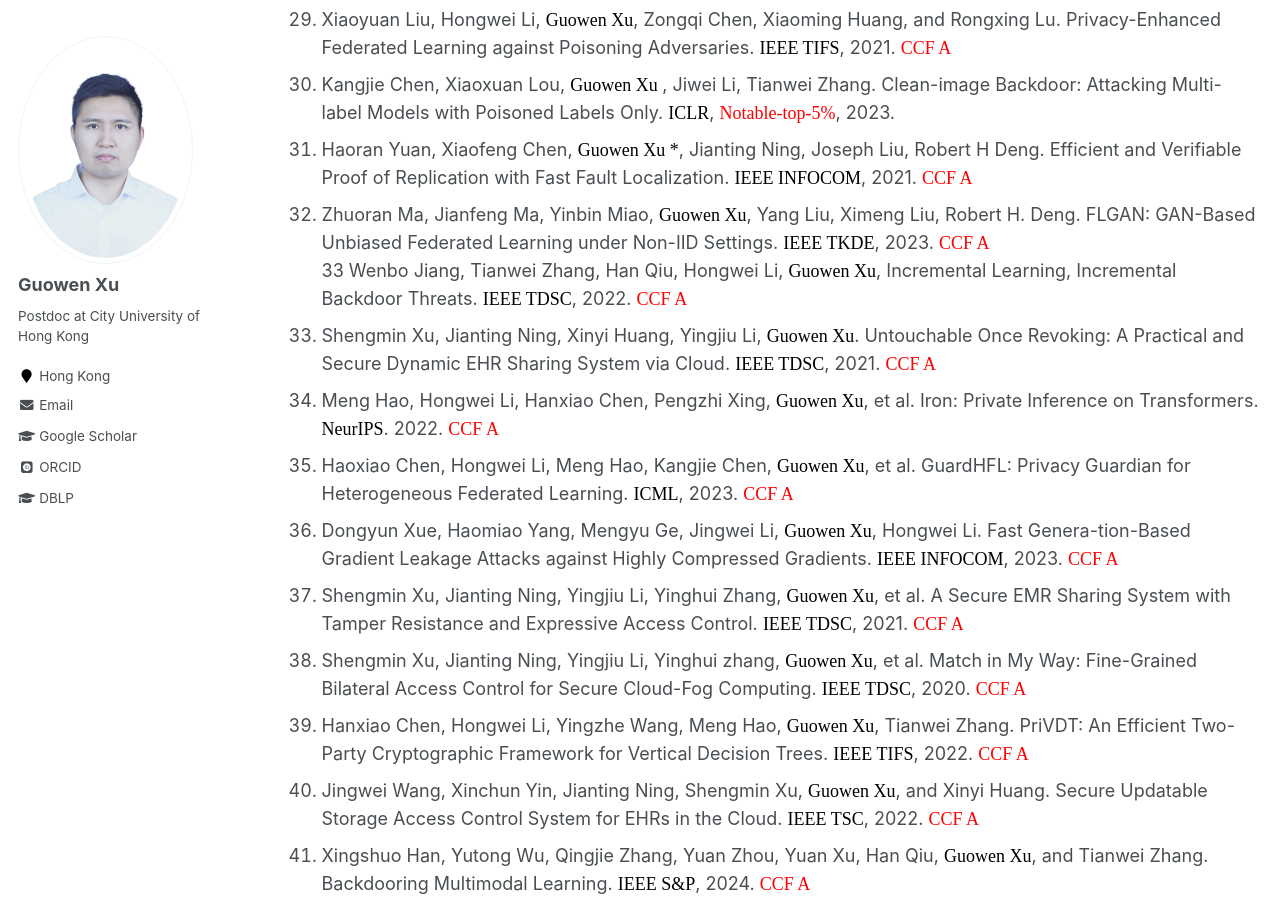
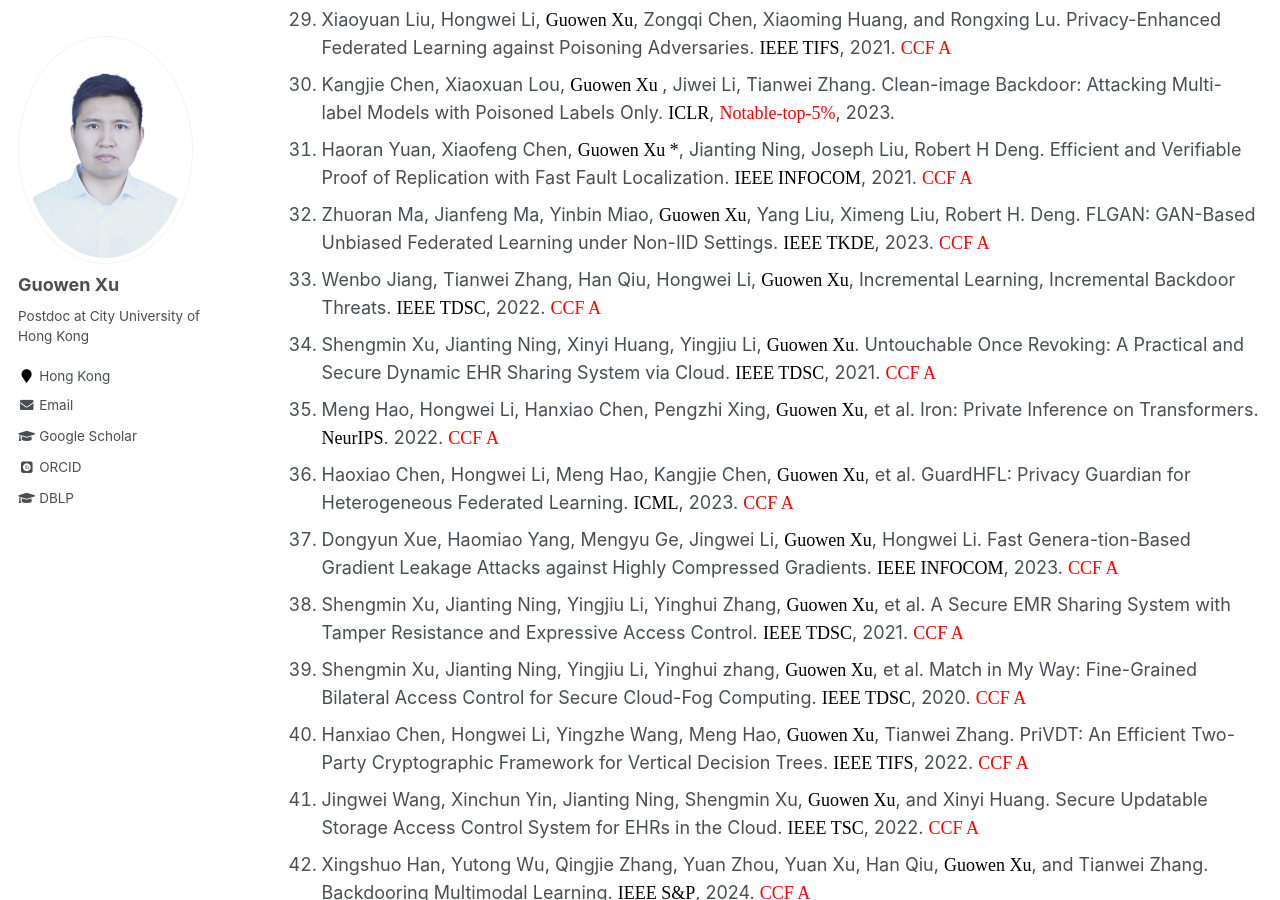
Before and after one commit to Guowen-xu/guowen-xu.github.io, a Jekyll site: the page built from _pages/publications.md, in a window 1280 px wide and 900 px high, scrolled down 2159 px. Built offline with Jekyll 4.4.1, drawn with Linux system fonts in a browser that asks for light colours; some web fonts are replaced.

Commit message:
Update publications.md

```diff
--- a/_pages/publications.md
+++ b/_pages/publications.md
@@ -41,12 +41,12 @@ You can find my articles on my [Google Scholar](https://scholar.google.com.hk/ci
 25. <div class="justify">Jianfei Sun,  <font face="Times New Roman" color=black size=4> Guowen Xu *</font>, Tianwei Zhang, et al. Share your data carefree: An efficient, scalable and privacy-preserving data sharing service in cloud computing. <font face="Times New Roman" color=black size=4> IEEE TCC</font>. 2021. <font face="Times New Roman" color=red size=4>  JCR-Q1 </font></div>
 26. <div class="justify">Xingshuo Han, <font face="Times New Roman" color=black size=4> Guowen Xu</font>, Yuan Zhou, Xuehuan Yang, Jiwei Li, Tianwei Zhang. Physical Backdoor Attacks to Lane Detection Systems in Autonomous Driving.  <font face="Times New Roman" color=black size=4>ACM MM</font>, 2022. <font face="Times New Roman" color=red size=4>  CCF A </font></div>
 27. <div class="justify">Wenbo Jiang, Hongwei Li, <font face="Times New Roman" color=black size=4> Guowen Xu </font>, Tianwei Zhang, Rongxing Lu. A Comprehensive Defense Framework against Model Extraction Attacks. <font face="Times New Roman" color=black size=4> IEEE TDSC</font>, 2023. <font face="Times New Roman" color=red size=4>  CCF A </font></div>
-28. Wenbo Jiang, Hongwei Li, <font face="Times New Roman" color=black size=4> Guowen Xu </font>, Tianwei Zhang. Color Backdoor: A Robust Poisoning Attack in Color Space.<font face="Times New Roman" color=black size=4> CVPR</font>, 2023. <font face="Times New Roman" color=red size=4>  CCF A </font>
+28.  <div class="justify">Wenbo Jiang, Hongwei Li, <font face="Times New Roman" color=black size=4> Guowen Xu </font>, Tianwei Zhang. Color Backdoor: A Robust Poisoning Attack in Color Space.<font face="Times New Roman" color=black size=4> CVPR</font>, 2023. <font face="Times New Roman" color=red size=4>  CCF A </font></div>
 29. Xiaoyuan Liu, Hongwei Li, <font face="Times New Roman" color=black size=4> Guowen Xu</font>, Zongqi Chen, Xiaoming Huang, and Rongxing Lu. Privacy-Enhanced Federated Learning against Poisoning Adversaries. <font face="Times New Roman" color=black size=4> IEEE TIFS</font>, 2021. <font face="Times New Roman" color=red size=4>  CCF A </font>
 30. Kangjie Chen, Xiaoxuan Lou, <font face="Times New Roman" color=black size=4> Guowen Xu </font>, Jiwei Li, Tianwei Zhang. Clean-image Backdoor: Attacking Multi-label Models with Poisoned Labels Only. <font face="Times New Roman" color=black size=4> ICLR</font>, <font face="Times New Roman" color=red size=4> Notable-top-5%</font>, 2023.
 31. Haoran Yuan, Xiaofeng Chen, <font face="Times New Roman" color=black size=4> Guowen Xu *</font>, Jianting Ning, Joseph Liu, Robert H Deng.  Efficient and Verifiable Proof of Replication with Fast Fault Localization.  <font face="Times New Roman" color=black size=4> IEEE INFOCOM</font>, 2021. <font face="Times New Roman" color=red size=4>  CCF A </font>
 32. Zhuoran Ma, Jianfeng Ma, Yinbin Miao, <font face="Times New Roman" color=black size=4> Guowen Xu</font>, Yang Liu, Ximeng Liu, Robert H. Deng. FLGAN: GAN-Based Unbiased Federated Learning under Non-IID Settings. <font face="Times New Roman" color=black size=4> IEEE TKDE</font>, 2023. <font face="Times New Roman" color=red size=4>  CCF A </font>
-33 Wenbo Jiang, Tianwei Zhang, Han Qiu, Hongwei Li, <font face="Times New Roman" color=black size=4> Guowen Xu</font>, Incremental Learning, Incremental Backdoor Threats. <font face="Times New Roman" color=black size=4> IEEE TDSC</font>, 2022. <font face="Times New Roman" color=red size=4>  CCF A </font>
+33. Wenbo Jiang, Tianwei Zhang, Han Qiu, Hongwei Li, <font face="Times New Roman" color=black size=4> Guowen Xu</font>, Incremental Learning, Incremental Backdoor Threats. <font face="Times New Roman" color=black size=4> IEEE TDSC</font>, 2022. <font face="Times New Roman" color=red size=4>  CCF A </font>
 34. Shengmin Xu, Jianting Ning, Xinyi Huang, Yingjiu Li, <font face="Times New Roman" color=black size=4> Guowen Xu</font>. Untouchable Once Revoking: A Practical and Secure Dynamic EHR Sharing System via Cloud. <font face="Times New Roman" color=black size=4> IEEE TDSC</font>, 2021. <font face="Times New Roman" color=red size=4>  CCF A </font>
 35. Meng Hao, Hongwei Li, Hanxiao Chen, Pengzhi Xing, <font face="Times New Roman" color=black size=4> Guowen Xu</font>, et al. Iron: Private Inference on Transformers.  <font face="Times New Roman" color=black size=4> NeurIPS</font>. 2022. <font face="Times New Roman" color=red size=4>  CCF A </font>
 36. Haoxiao Chen, Hongwei Li, Meng Hao, Kangjie Chen, <font face="Times New Roman" color=black size=4> Guowen Xu</font>, et al. GuardHFL: Privacy Guardian for Heterogeneous Federated Learning. <font face="Times New Roman" color=black size=4> ICML</font>, 2023. <font face="Times New Roman" color=red size=4>  CCF A </font>
```
